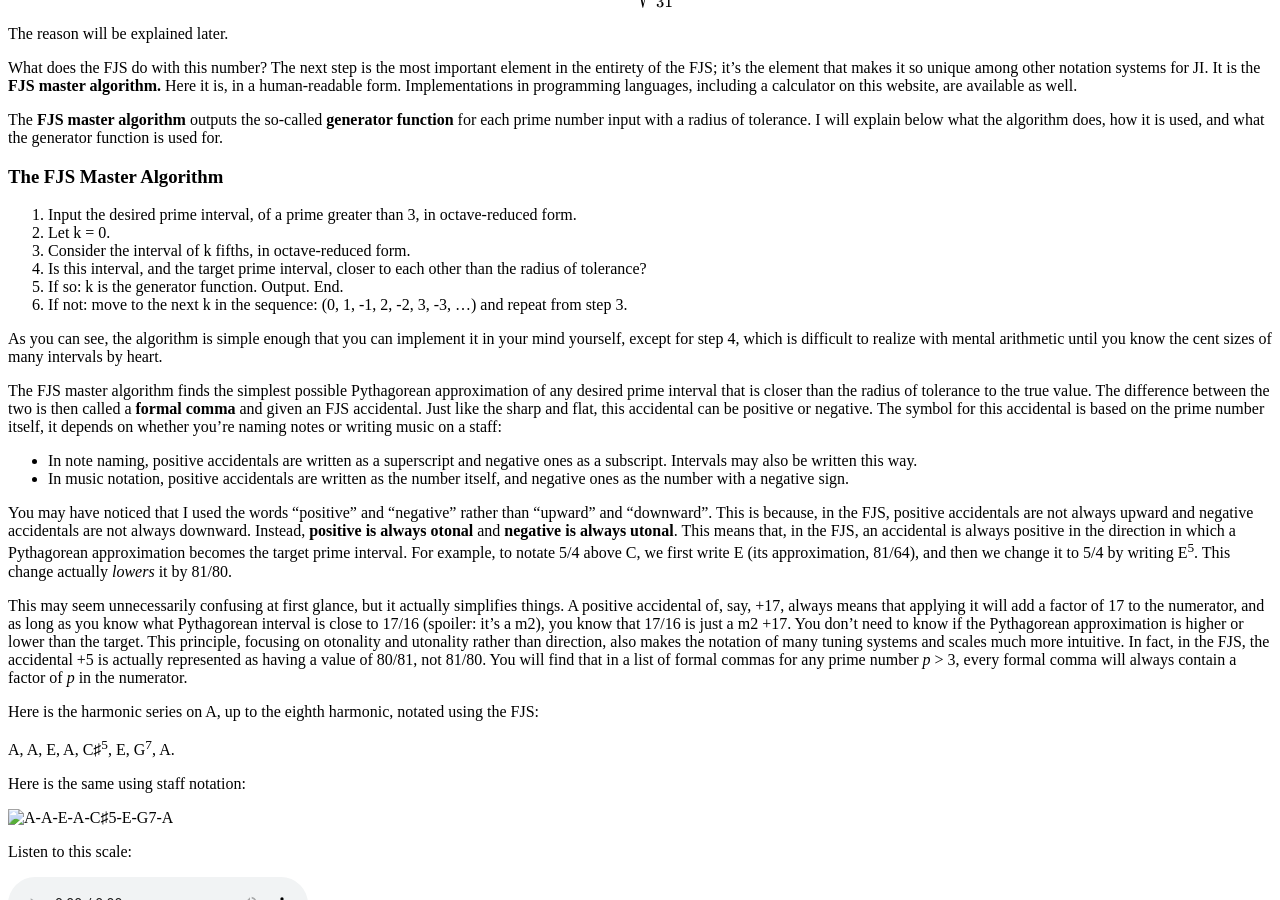
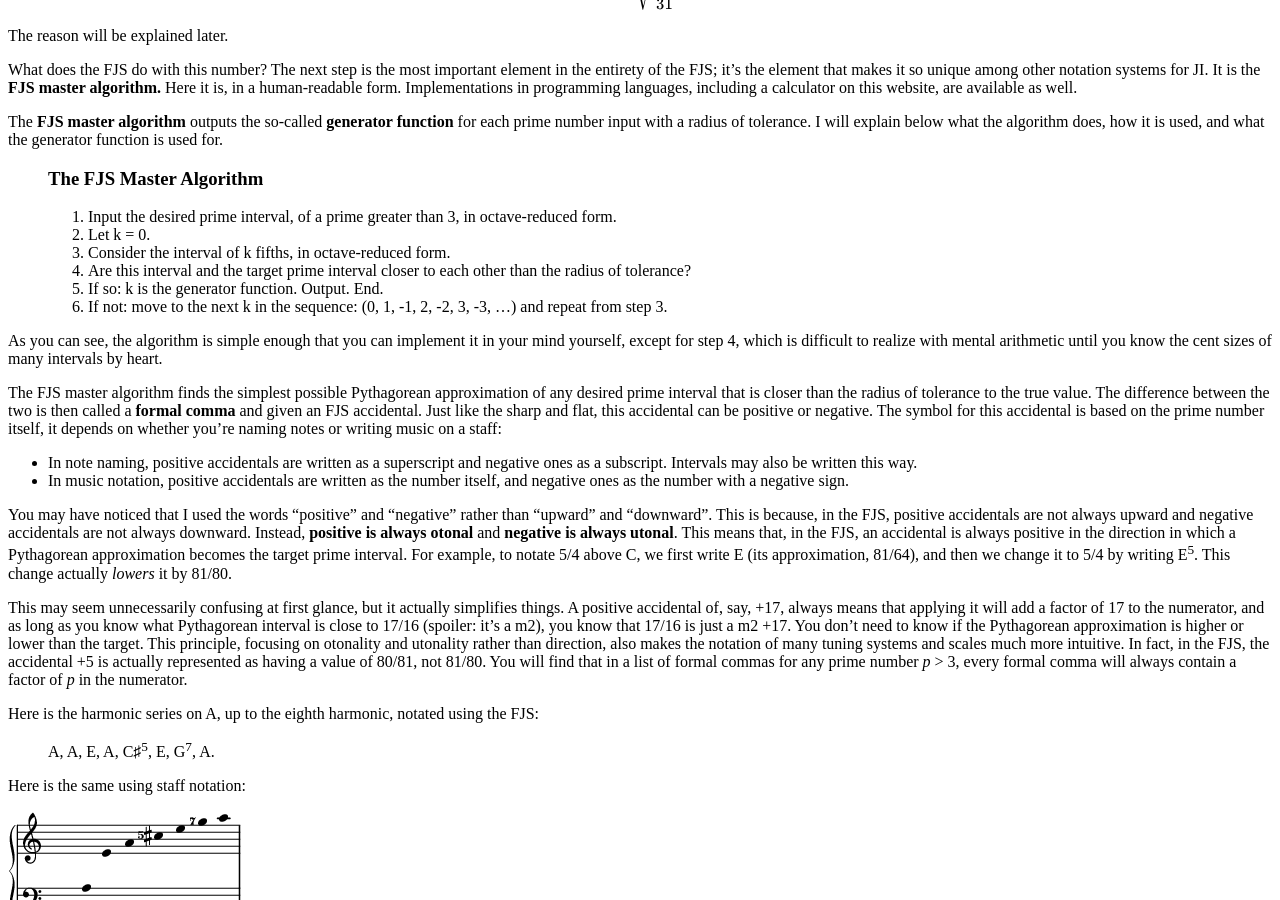
Before and after one commit to misotanni/misotanni.github.io, a Jekyll site: the page built from fjs/en/crash.md, in a window 1280 px wide and 900 px high, scrolled down 3644 px. Built offline with Jekyll 4.4.1, drawn with Linux system fonts in a browser that asks for light colours; our own code applies the rules of GitHub Pages for plain Markdown files; formulas are drawn with MathJax 3; some of the changed text lies outside the part shown.

Commit message:
new imgs

```diff
--- a/fjs/en/crash.md
+++ b/fjs/en/crash.md
@@ -64,34 +64,34 @@ I should note that this requires something that some musicians may not be aware
 
 You are now ready to learn the first two FJS techniques.
 
-### FJS Technique \#1: To convert from a Pythagorean ratio to an FJS representation.
+> ### FJS Technique \#1: To convert from a Pythagorean ratio to an FJS representation.
+>
+> 1. Factorize the ratio.
+> 2. Initially ignore octaves (powers of two).
+> 3. If the power of three is positive, move that many steps by fifths clockwise; if negative, move anticlockwise. Convert that number to an interval.
+> 4. Adjust octaves as required.
 
-1. Factorize the ratio.
-2. Initially ignore octaves (powers of two).
-3. If the power of three is positive, move that many steps by fifths clockwise; if negative, move anticlockwise. Convert that number to an interval.
-4. Adjust octaves as required.
-
-### FJS Technique \#2: To convert from an FJS representation of a Pythagorean ratio back to the ratio.
-
-1. Initially ignore octaves.
-2. Convert the interval to the number of steps by fifths.
-3. Raise three to that power and take the reduced form.
-4. Adjust octaves as required.
+> ### FJS Technique \#2: To convert from an FJS representation of a Pythagorean ratio back to the ratio.
+>
+> 1. Initially ignore octaves.
+> 2. Convert the interval to the number of steps by fifths.
+> 3. Raise three to that power and take the reduced form.
+> 4. Adjust octaves as required.
 
 Below is a table of some common ones:
 
-| Interval | Steps | Ratio   |
-|----------|-------|---------|
-| m2       | -5    | 256/243 |
-| M2       | +2    | 9/8     |
-| m3       | -3    | 32/27   |
-| M3       | +4    | 81/64   |
-| P4       | -1    | 4/3     |
-| P5       | +1    | 3/2     |
-| m6       | -4    | 128/81  |
-| M6       | +3    | 27/16   |
-| m7       | -2    | 16/9    |
-| M7       | +5    | 243/128 |
+| Interval | Steps | Ratio       |
+|---------:|:-----:|:------------|
+| m2       | -5    | 256/**243** |
+| m6       | -4    | 128/**81**  |
+| m3       | -3    | 32/**27**   |
+| m7       | -2    | 16/**9**    |
+| P4       | -1    | 4/**3**     |
+| P5       | +1    | **3**/2     |
+| M2       | +2    | **9**/8     |
+| M6       | +3    | **27**/16   |
+| M3       | +4    | **81**/64   |
+| M7       | +5    | **243**/128 |
 
 You don't need to memorize this table. Memorization is not at all necessary to use the FJS. Instead, as with mental arithmetic, it's useful for speeding up your fluency. You should ideally be able to work out all these ratios given the intervals, and vice versa, on your own, given the two techniques listed above. Don't be afraid to use calculators to help you; you'll find one very useful when working with the FJS until you become fluent and simply know the common results.
 
@@ -114,11 +114,11 @@ All right, you've learned to write all of Pythagorean tuning. This is pretty bor
 
 The next step in being able to cover all of JI is to cover the so-called prime intervals. These are intervals in the overtone series based on prime numbers. To find them, we take the prime numbers:
 
-2, 3, 5, 7, 11, 13, 17, 19, ...
+> 2, 3, 5, 7, 11, 13, 17, 19, ...
 
 ...and we take the reduced form of all of them:
 
-1/1, 3/2, 5/4, 7/4, 11/8, 13/8, 17/16, 19/16, ...
+> 1/1, 3/2, 5/4, 7/4, 11/8, 13/8, 17/16, 19/16, ...
 
 We already know how to notate the first two primes: the octave and the fifth. Those are covered.
 
@@ -148,14 +148,14 @@ What does the FJS do with this number? The next step is the most important eleme
 
 The **FJS master algorithm** outputs the so-called **generator function** for each prime number input with a radius of tolerance. I will explain below what the algorithm does, how it is used, and what the generator function is used for.
 
-### The FJS Master Algorithm
-
-1. Input the desired prime interval, of a prime greater than 3, in octave-reduced form.
-2. Let k = 0.
-3. Consider the interval of k fifths, in octave-reduced form.
-4. Is this interval, and the target prime interval, closer to each other than the radius of tolerance?
-5. If so: k is the generator function. Output. End.
-6. If not: move to the next k in the sequence: (0, 1, -1, 2, -2, 3, -3, ...) and repeat from step 3.
+> ### The FJS Master Algorithm
+>
+> 1. Input the desired prime interval, of a prime greater than 3, in octave-reduced form.
+> 2. Let k = 0.
+> 3. Consider the interval of k fifths, in octave-reduced form.
+> 4. Are this interval and the target prime interval closer to each other than the radius of tolerance?
+> 5. If so: k is the generator function. Output. End.
+> 6. If not: move to the next k in the sequence: (0, 1, -1, 2, -2, 3, -3, ...) and repeat from step 3.
 
 As you can see, the algorithm is simple enough that you can implement it in your mind yourself, except for step 4, which is difficult to realize with mental arithmetic until you know the cent sizes of many intervals by heart.
 
@@ -170,7 +170,7 @@ This may seem unnecessarily confusing at first glance, but it actually simplifie
 
 Here is the harmonic series on A, up to the eighth harmonic, notated using the FJS:
 
-A, A, E, A, C♯<sup>5</sup>, E, G<sup>7</sup>, A.
+> A, A, E, A, C♯<sup>5</sup>, E, G<sup>7</sup>, A.
 
 Here is the same using staff notation:
 
@@ -186,24 +186,24 @@ One more note: the FJS also allows interval names to include these superscripts
 
 OK, that's all you need to know to notate the prime intervals. Below are a few more techniques.
 
-### FJS Technique \#3: To find the value of a formal comma for a given prime greater than 3.
+> ### FJS Technique \#3: To find the value of a formal comma for a given prime greater than 3.
+>
+> 1. Compute the generator function of the prime.
+> 2. Raise 3 to that power and take the reduced form. This is the Pythagorean approximation.
+> 3. Divide the octave-reduced version of the prime interval by the Pythagorean approximation. This is the formal comma.
+> 4. DO NOT take the reduced form. If you get a number less than 1, so be it.
 
-1. Compute the generator function of the prime.
-2. Raise 3 to that power and take the reduced form. This is the Pythagorean approximation.
-3. Divide the octave-reduced version of the prime interval by the Pythagorean approximation. This is the formal comma.
-4. DO NOT take the reduced form. If you get a number less than 1, so be it.
+> ### FJS Technique \#4: To find the generator function of a prime given the value of the formal comma, without using the master algorithm.
+>
+> 1. Divide the octave-reduced version of the prime interval by the formal comma. This is the Pythagorean approximation.
+> 2. Factorize this approximation.
+> 3. The exponent of the factor of three is the generator function.
 
-### FJS Technique \#4: To find the generator function of a prime given the value of the formal comma, without using the master algorithm.
-
-1. Divide the octave-reduced version of the prime interval by the formal comma. This is the Pythagorean approximation.
-2. Factorize this approximation.
-3. The exponent of the factor of three is the generator function.
-
-### FJS Technique \#5: To convert any arbitrary otonal prime interval into its FJS representation.
-
-1. Compute the generator function of the prime.
-2. Write the interval generated by that number of fifths.
-3. Modify it by a positive accidental of that prime. For example, if you are writing 23/16, add a +23 accidental.
+> ### FJS Technique \#5: To convert any arbitrary otonal prime interval into its FJS representation.
+>
+> 1. Compute the generator function of the prime.
+> 2. Write the interval generated by that number of fifths.
+> 3. Modify it by a positive accidental of that prime. For example, if you are writing 23/16, add a +23 accidental.
 
 (Deducing the inverse - the identity of an interval from its FJS representation given that it is an otonal prime interval - is trivial: it's just the prime that the accidental is representing, but octave-reduced!)
 
```
Also changed, not shown: fjs/exercise_1.png, fjs/scale_1.png, fjs/scale_2.png, fjs/scale_3.png (added).
